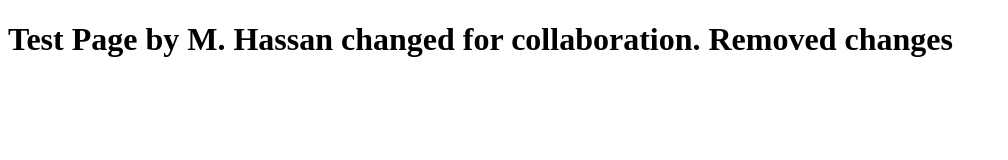
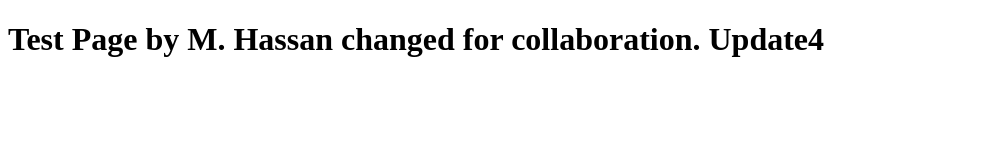
Before and after one commit to mhassan88/COMP229-Week1, a plain HTML site: page index.html in a window 1280 px wide. Shown: the whole page, without its empty margins (0-1008 px from the left). Drawn offline with Linux system fonts and the light colour scheme.

Commit message:
Update index.html

```diff
--- a/index.html
+++ b/index.html
@@ -6,7 +6,7 @@
     <title>Comp229-002-M. Hassan</title>
 </head>
 <body>
-    <h1>Test Page by M. Hassan changed for collaboration. Removed changes</h1>
+    <h1>Test Page by M. Hassan changed for collaboration. Update4</h1>
     <script src="./scripts/app.js"></script>
 
 </body>
```
